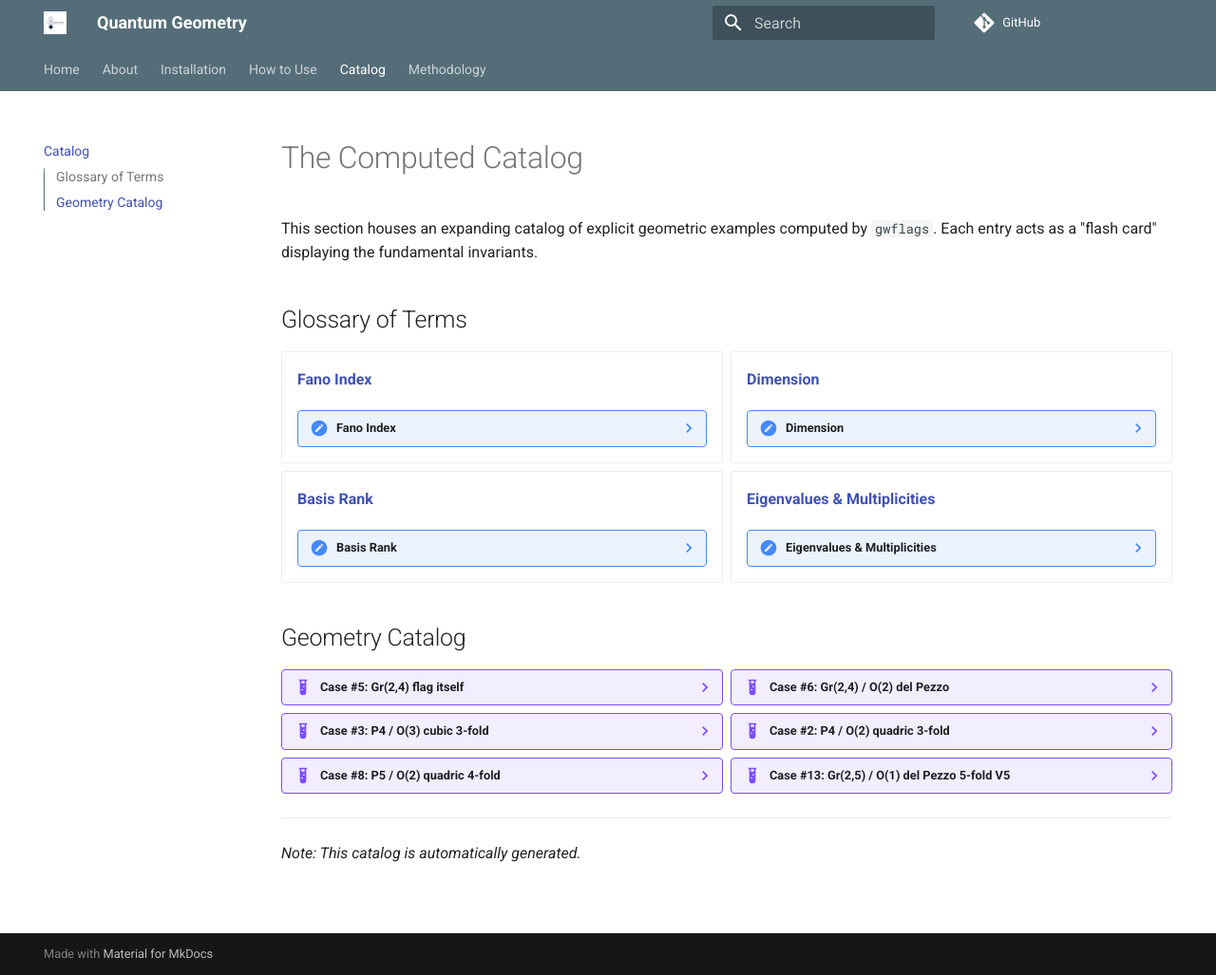
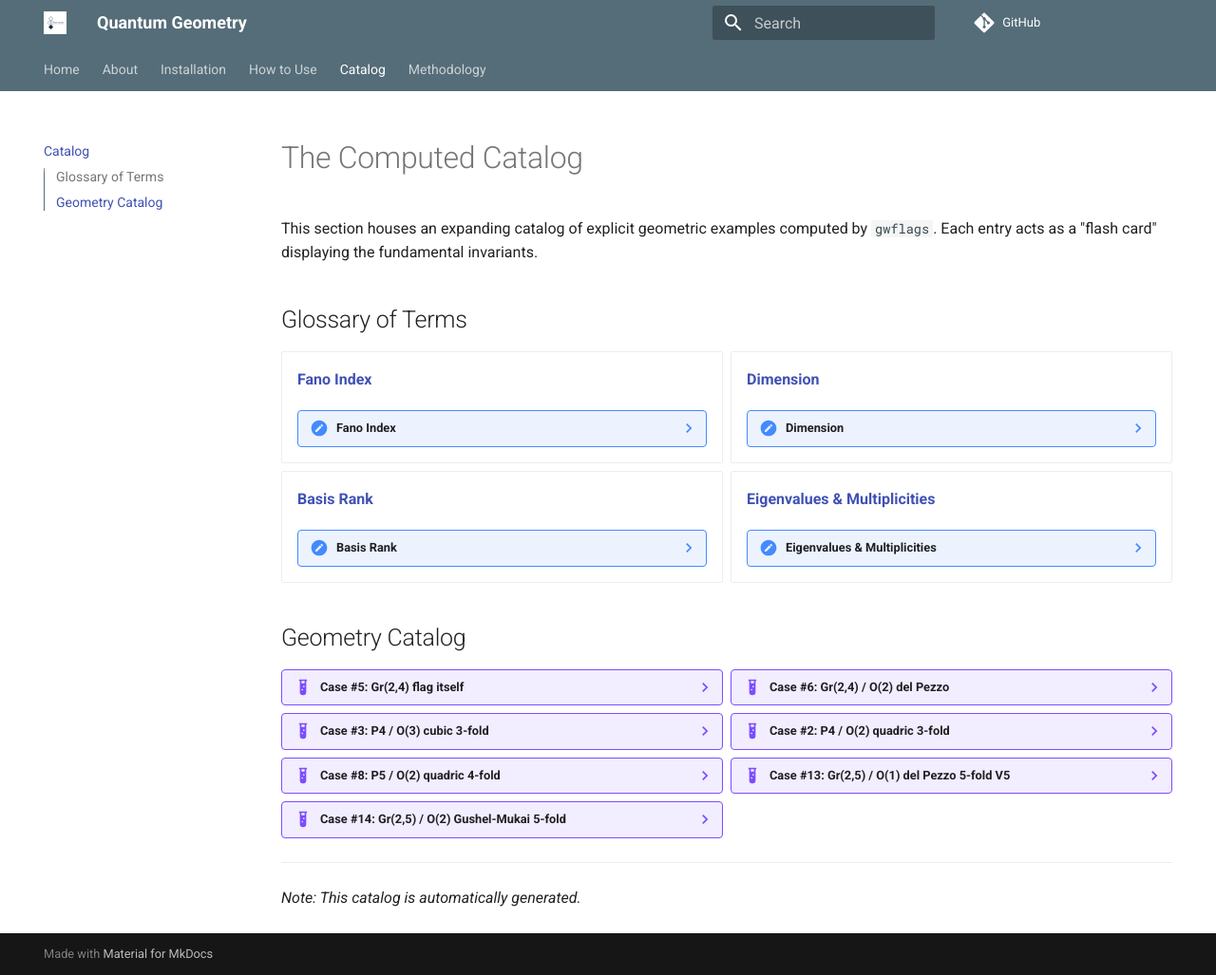
Before and after one commit to leonardofcavenaghi/atomicdecompositions, an MkDocs documentation site: the page built from docs/catalog.md, in a window 1280 px wide and 1027 px high. Shown: the whole window at 95% size. Built offline with MkDocs 1.6.1 and Material for MkDocs 9.7.7, drawn with Linux system fonts in a browser that asks for light colours; comment, search, counter and statistics services are not loaded; some of the changed lines change nothing that is shown.

Commit message:
Auto-update catalog with new case

```diff
--- a/docs/catalog.md
+++ b/docs/catalog.md
@@ -116,6 +116,14 @@ This section houses an expanding catalog of explicit geometric examples computed
     - **Eigenvalues:** -2*2**(1/4)*(-11 + 5*sqrt(5))**(1/4) + 2*2**(1/4)*I*(-11 + 5*sqrt(5))**(1/4) (mult: 1), 2*2**(1/4)*(-11 + 5*sqrt(5))**(1/4) - 2*2**(1/4)*I*(-11 + 5*sqrt(5))**(1/4) (mult: 1), -2*2**(1/4)*(-11 + 5*sqrt(5))**(1/4) - 2*2**(1/4)*I*(-11 + 5*sqrt(5))**(1/4) (mult: 1), 2*2**(1/4)*(-11 + 5*sqrt(5))**(1/4) + 2*2**(1/4)*I*(-11 + 5*sqrt(5))**(1/4) (mult: 1), -2*2**(3/4)*I*(11 + 5*sqrt(5))**(1/4) (mult: 1), 2*2**(3/4)*I*(11 + 5*sqrt(5))**(1/4) (mult: 1), -7.3 (mult: 1), 7.3 (mult: 1)
 
 
+??? example "Case #14: Gr(2,5) / O(2)  Gushel-Mukai 5-fold"
+    - **Ambient Space:** `A4`
+    - **Dimension:** 5
+    - **Fano Index:** 3
+    - **Basis Rank:** 10
+    - **Eigenvalues:** -2.135 (mult: 1), 3*(-22 + 10*sqrt(5))**(1/3)/2 - 3*sqrt(3)*I*(-22 + 10*sqrt(5))**(1/3)/2 (mult: 1), 3*(-22 + 10*sqrt(5))**(1/3)/2 + 3*sqrt(3)*I*(-22 + 10*sqrt(5))**(1/3)/2 (mult: 1), 10.62 (mult: 1), -3*(22 + 10*sqrt(5))**(1/3)/2 - 3*sqrt(3)*I*(22 + 10*sqrt(5))**(1/3)/2 (mult: 1), -3*(22 + 10*sqrt(5))**(1/3)/2 + 3*sqrt(3)*I*(22 + 10*sqrt(5))**(1/3)/2 (mult: 1), 0.0 (mult: 2)
+
+
 </div>
 
 ***
```
